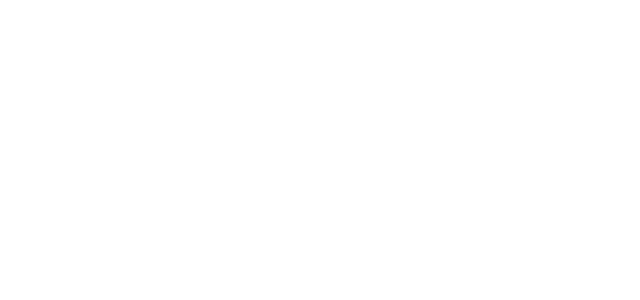
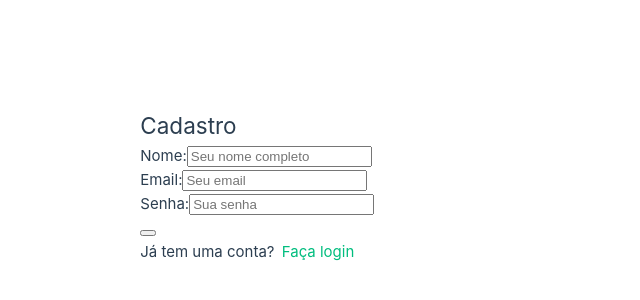
Before and after one commit to viniciusvieirac/login-system, a Vue app in the folder frontend/vue-project/: page /register in a window 1280 px wide. Before the commit this address had no page. Shown: the part 214-514 px from the top of the page, without its empty margins (0-640 px from the left). Built offline with nearby package versions, Linux system fonts and the light colour scheme.

Commit message:
feat: register page

```diff
--- a/frontend/vue-project/src/router/index.js
+++ b/frontend/vue-project/src/router/index.js
@@ -1,5 +1,6 @@
 import { createRouter, createWebHistory } from 'vue-router'
 import Login from '../views/Login.vue'
+import Register from '@/views/Register.vue'
 
 const routes = [
   {
@@ -10,6 +11,13 @@
     path: '/login',
     name: 'Login',
     component: Login
+  },
+  {
+    path: '/register',
+    name: 'Register',
+    component: Register
+  },
+  {
   }
 ]
 
--- /dev/null
+++ b/frontend/vue-project/src/views/Register.vue
@@ -0,0 +1,40 @@
+<template>
+  <div>
+    <h2>Cadastro</h2>
+    <form>
+      <div>
+        <label for="name">Nome:</label>
+        <input
+          type="text"
+          id="name"
+          required
+          placeholder="Seu nome completo"
+        />
+      </div>
+      <div class="form-group">
+        <label for="email">Email:</label>
+        <input
+          type="email"
+          id="email"
+          required
+          placeholder="Seu email"
+        />
+      </div>
+      <div class="form-group">
+        <label for="password">Senha:</label>
+        <input
+          type="password"
+          id="password"
+          required
+          placeholder="Sua senha"
+          minlength="6"
+        />
+      </div>
+      <button type="submit">
+      </button>
+      <p>
+        Já tem uma conta? <router-link to="/login">Faça login</router-link>
+      </p>
+    </form>
+  </div>
+</template>
```
